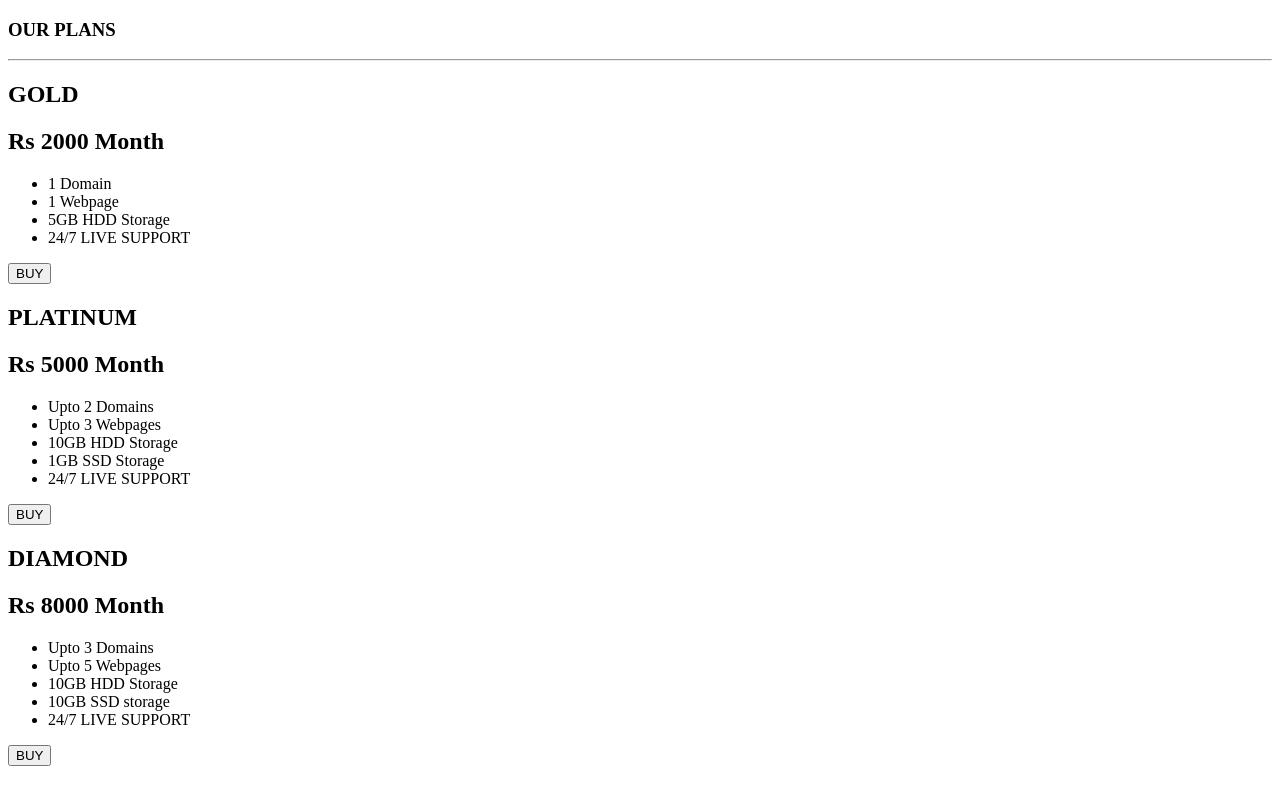
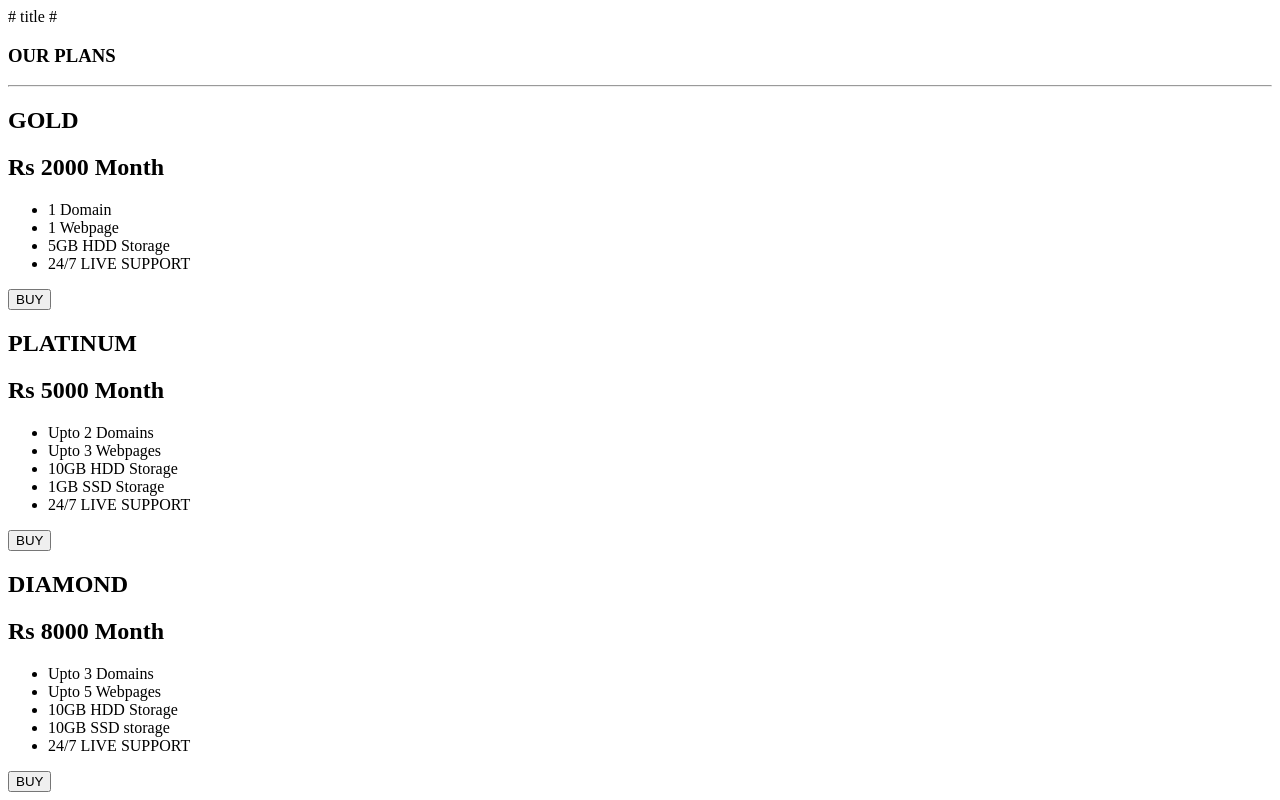
Before and after one commit to bhabana2000/MycaptainWebDev, a plain HTML site: page Adwise/Plans.html in a window 1280 px wide. Drawn offline with Linux system fonts and the light colour scheme.

Commit message:
Update Plans.html

```diff
--- a/Adwise/Plans.html
+++ b/Adwise/Plans.html
@@ -1,6 +1,7 @@
 <!DOCTYPE html>
 <html>
 <head>
+	# title #
 	<title>Plans</title>
 </head>
 <body>
```
